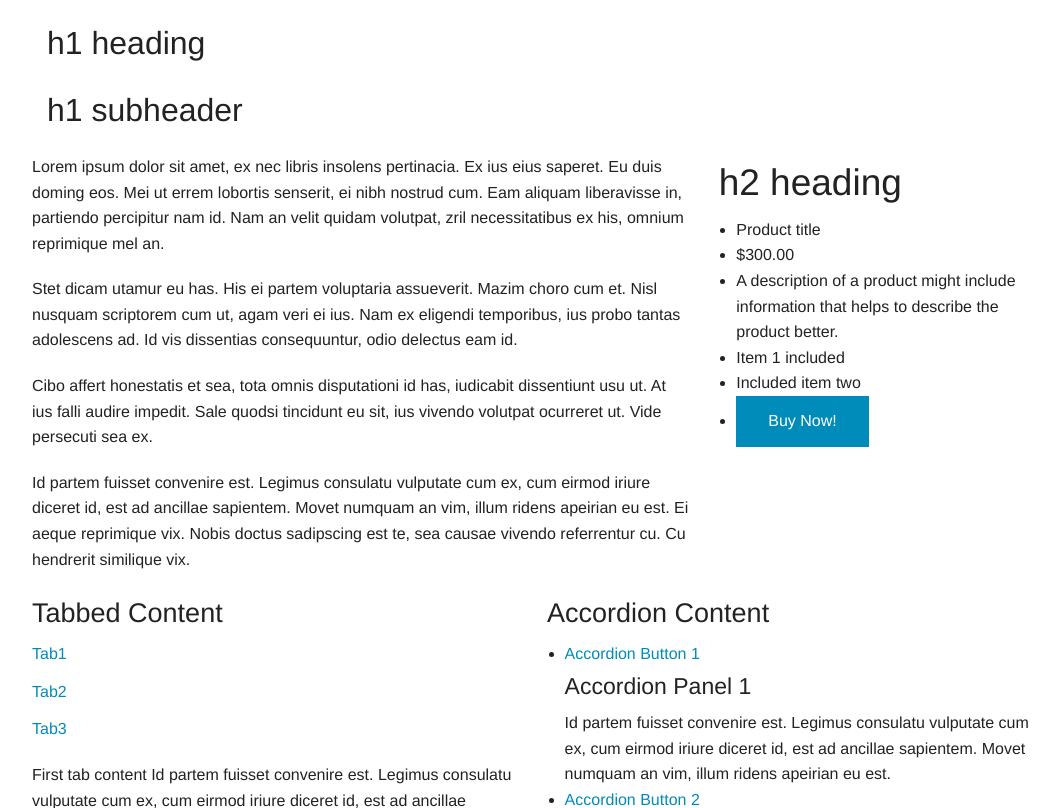
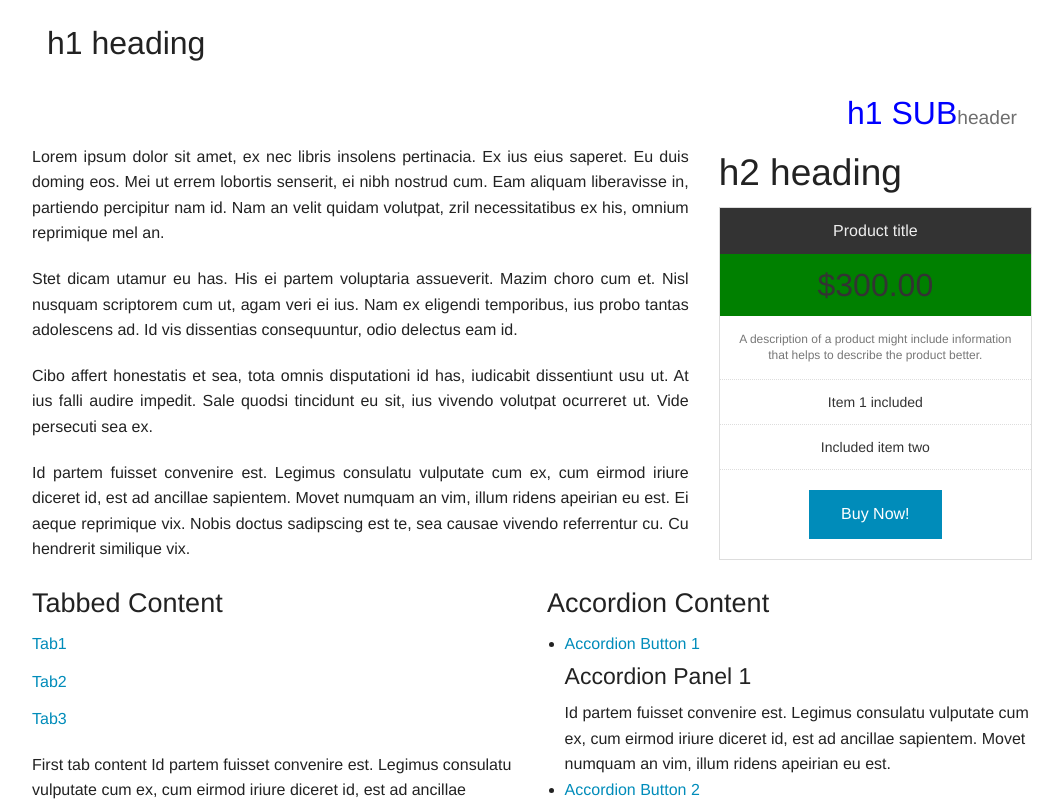
Before and after one commit to algoulart/flaskZurb, a Flask app: page /styles in a window 1280 px wide. Shown: the top 808 px of the page, without its empty margins (108-1171 px from the left). Run offline with Flask 2, Linux system fonts and the light colour scheme; some libraries are stand-ins or nearby versions.

Commit message:
CSS override on Foundation

```diff
--- a/static/css/style.css
+++ b/static/css/style.css
@@ -0,0 +1,7 @@
+.subheader{
+  color:blue;
+}
+
+.pricing-table .price{
+  background-color: green;
+}
--- a/templates/base.html
+++ b/templates/base.html
@@ -9,7 +9,6 @@
     <link rel="stylesheet" href="/static/css/style.css" charset="utf-8">
     <script src="/static/js/modernizr.js"></script>
 
-
   </head>
   <body>
     {% block content %}
--- a/templates/buttons.html
+++ b/templates/buttons.html
@@ -0,0 +1,4 @@
+{% extends "base.html" %}
+{% block content %}
+
+{% endblock %}
--- a/templates/styles.html
+++ b/templates/styles.html
@@ -5,11 +5,11 @@
 <div class="row">
  <div class="small-12 columns">
     <h1>h1 heading</h1>
-	<h1>h1 subheader</h1>
+	  <h1 class="subheader right">h1 SUB<small>header</small></h1>
  </div
 </div>
 <div class="row">
-	<div class="medium-8 columns">
+	<div class="medium-8 columns text-justify">
 
 		<p>Lorem ipsum dolor sit amet, ex nec libris insolens pertinacia. Ex ius eius saperet. Eu duis doming eos. Mei ut errem lobortis senserit, ei nibh nostrud cum. Eam aliquam liberavisse in, partiendo percipitur nam id. Nam an velit quidam volutpat, zril necessitatibus ex his, omnium reprimique mel an.</p>
 		<p>Stet dicam utamur eu has. His ei partem voluptaria assueverit. Mazim choro cum et. Nisl nusquam scriptorem cum ut, agam veri ei ius. Nam ex eligendi temporibus, ius probo tantas adolescens ad. Id vis dissentias consequuntur, odio delectus eam id.</p>
@@ -19,13 +19,13 @@
 	</div>
 	<div class="medium-4 columns">
 		<h2>h2 heading</h2>
-		<ul>
-		  <li>Product title</li>
-		  <li>$300.00</li>
-		  <li>A description of a product might include information that helps to describe the product better.</li>
-		  <li>Item 1 included</li>
-		  <li>Included item two</li>
-		  <li><a class="button" href="#">Buy Now!</a></li>
+		<ul class="pricing-table">
+		  <li class="title">Product title</li>
+		  <li class="price">$300.00</li>
+		  <li class="description">A description of a product might include information that helps to describe the product better.</li>
+		  <li class="bullet-item">Item 1 included</li>
+		  <li class="bullet-item">Included item two</li>
+		  <li class="cta-button"><a class="button" href="#">Buy Now!</a></li>
 		</ul>
 	</div>
 </div>
```
Also changed, not shown: app.py (line endings or trailing spaces).
